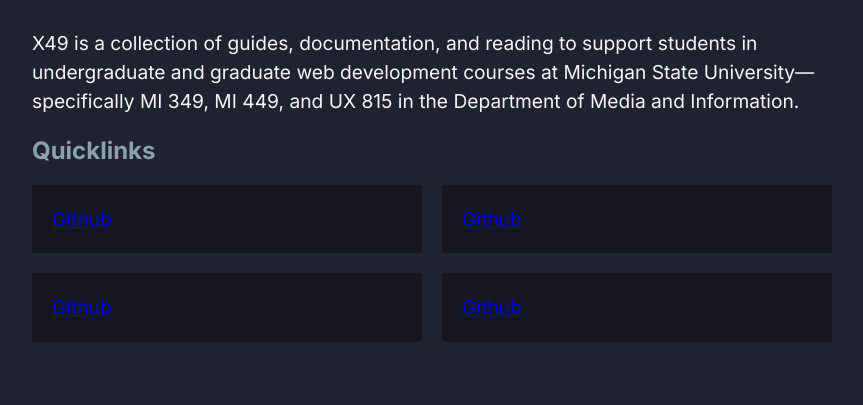
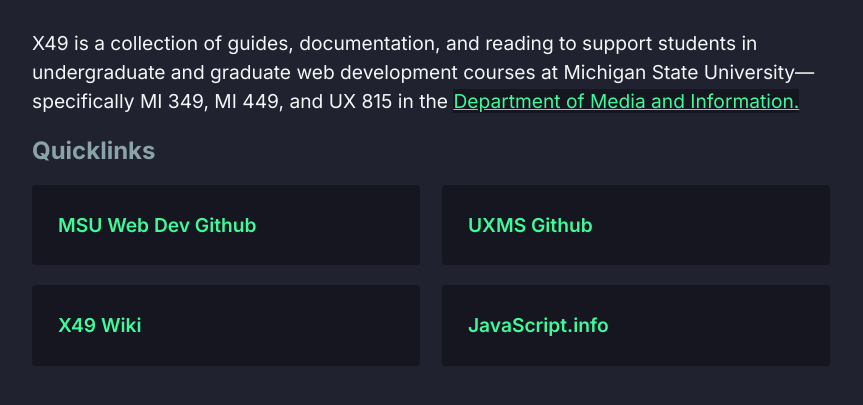
Before and after one commit to msu-webdev/x49.dev, a plain HTML site: page index.html in a window 1280 px wide. Shown: the part 303-708 px from the top of the page, without its empty margins (208-1071 px from the left). Drawn offline with Linux system fonts and the light colour scheme.

Commit message:
Quick link updates

```diff
--- a/index.html
+++ b/index.html
@@ -13,22 +13,22 @@
             <h1>Resources for Designing <span class="highlight">+</span> Building on the Modern Web</h1>
         </header>
         <section id="about">
-            <p>X49 is a collection of guides, documentation, and reading to support students in undergraduate and graduate web development courses at Michigan State University—specifically MI 349, MI 449, and UX 815 in the Department of Media and Information.</p>
+            <p>X49 is a collection of guides, documentation, and reading to support students in undergraduate and graduate web development courses at Michigan State University—specifically MI 349, MI 449, and UX 815 in the <a href="https://mi.msu.edu">Department of Media and Information.</a></p>
         </section>
         <section id="quicklinks">
             <h2>Quicklinks</h2>
             <ul class="hero-grid">
                 <li>
-                    <a href="#">Github</a>
+                    <a href="https://github.com/msu-webdev">MSU Web Dev Github</a>
                 </li>
                 <li>
-                    <a href="#">Github</a>
+                    <a href="https://github.com/msu-ux">UXMS Github</a>
                 </li>
                 <li>
-                    <a href="#">Github</a>
+                    <a href="https://github.com/msu-webdev/docs/wiki">X49 Wiki</a>
                 </li>
                 <li>
-                    <a href="#">Github</a>
+                    <a href="https://javascript.info">JavaScript.info</a>
                 </li>
             </ul>
         </section>
--- a/style.css
+++ b/style.css
@@ -45,6 +45,11 @@
   margin-bottom: 1.2rem;
 }
 
+a:link, a:visited {
+  color: var(--x49-green);
+  background: var(--x49-bg-dark)
+}
+
 .container {
   margin: 0 auto;
   max-width: 800px;
@@ -72,8 +77,15 @@
 
 ul.hero-grid li a {
   display: block;
-  width: 350px;
-  padding: 20px;
+  width: 336px;
+  padding: 25px;
   background: var(--x49-bg-dark);
+  border: 1px solid var(--x49-bg-dark);
   border-radius: 3px;
+  text-decoration: none;
+  font-weight: 600;
 }
+
+ul.hero-grid li a:hover {
+  border: 1px solid var(--x49-green);
+}
```
